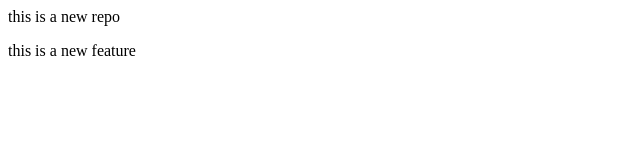
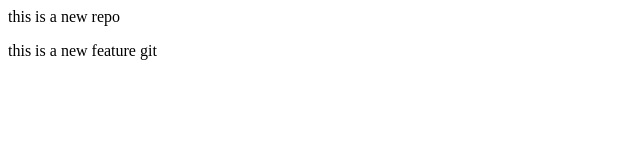
Before and after one commit to Anoushkashishodia/local_repo, a plain HTML site: page index.html in a window 1280 px wide. Shown: the full height of the page, 0-640 px from the left. Drawn offline with Linux system fonts and the light colour scheme.

Commit message:
added a new feature

```diff
--- a/index.html
+++ b/index.html
@@ -1,2 +1,2 @@
 <p> this is a new repo</p>
-<p>this is a new feature</p>
+<p>this is a new feature git </p>
```
